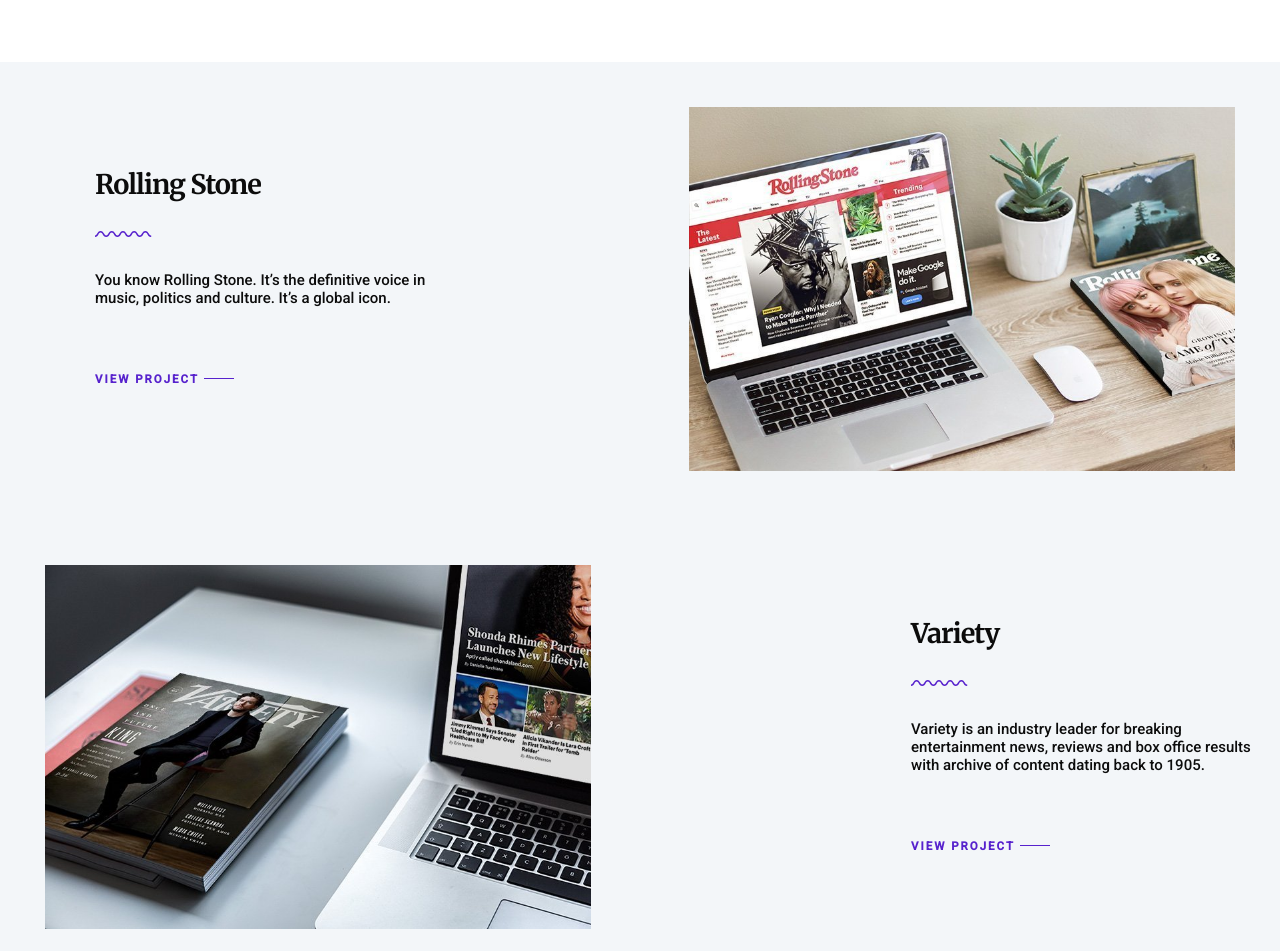
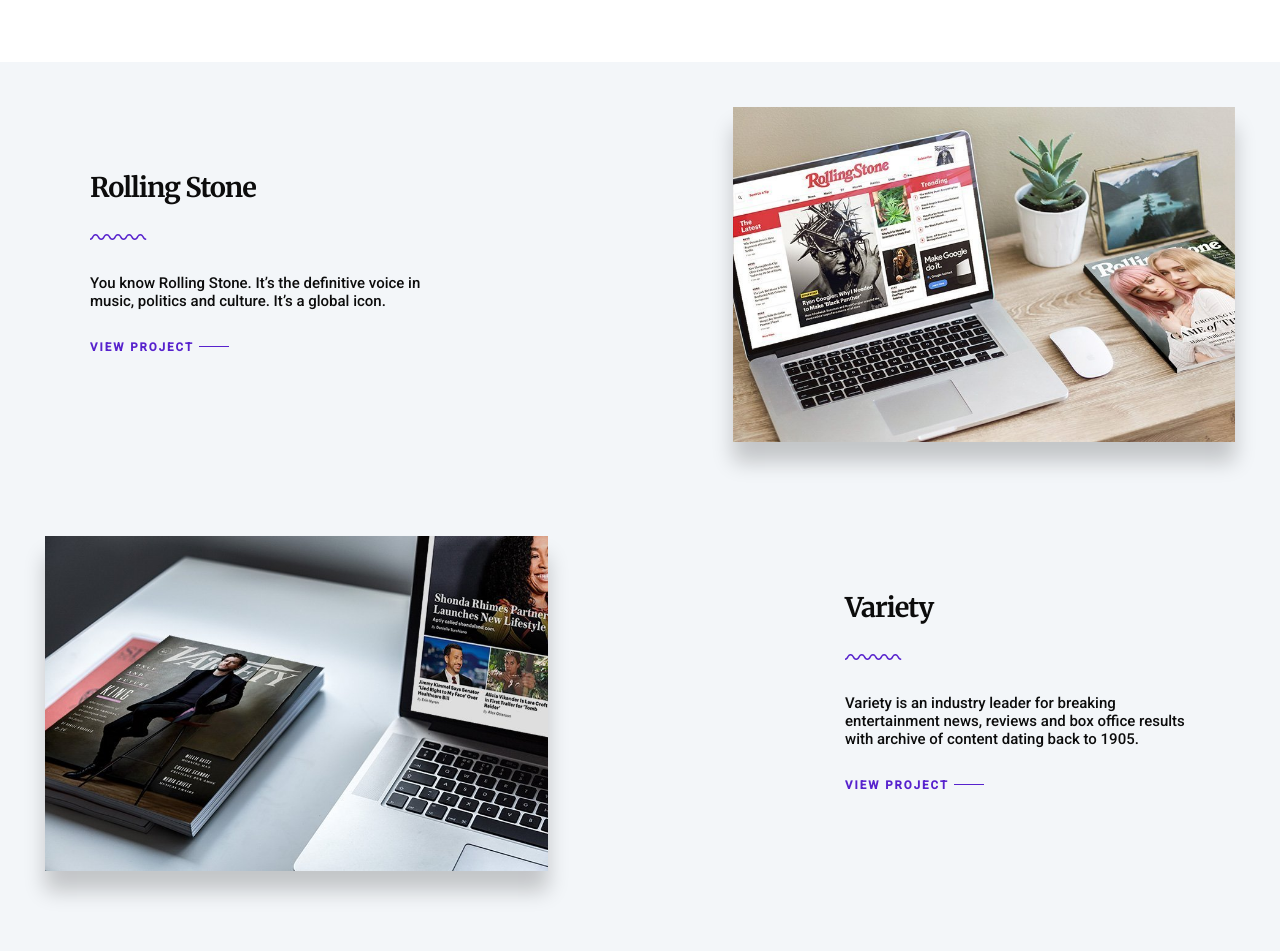
Before and after one commit to Irene-Jurna/novi-frontend-css-opdracht-irene, a plain HTML site: page index.html in a window 1280 px wide. Shown: the part 882-1833 px from the top of the page. Drawn offline with Linux system fonts and the light colour scheme.

Commit message:
basis-af

```diff
--- a/styles.css
+++ b/styles.css
@@ -185,6 +185,7 @@ header {
     /*align-items: center;*/
     background-color: var(--lightgrey-background-color);
     color: var(--black-standard-text-color);
+    padding: 15px;
 }
 
 .work-container:nth-child(even) {
@@ -192,9 +193,9 @@ header {
 }
 
 .image-wrapper img {
-    padding: 15px;
     max-width: 100%;
     height: auto;
+    box-shadow: 0px 20px 20px rgba(0, 0, 0, 0.2);
 }
 
 .image-wrapper {
@@ -209,7 +210,6 @@ header {
 }
 
 .work-text-item {
-    padding: 0px 0 35px 0;
     font-size: 15px;
 }
 
@@ -342,17 +342,16 @@ footer {
 @media screen and (min-width: 576px) {
     .work-text-item-container {
         max-width: 30%;
-        margin-left: 80px;
+        margin: 60px;
     }
 
     .image-wrapper {
         max-width: 45%;
-        margin: 30px;
+        padding: 30px;
     }
 
     .work-container {
         align-items: center;
-        /*flex-basis: 33.33%;*/
     }
 }
 
```
